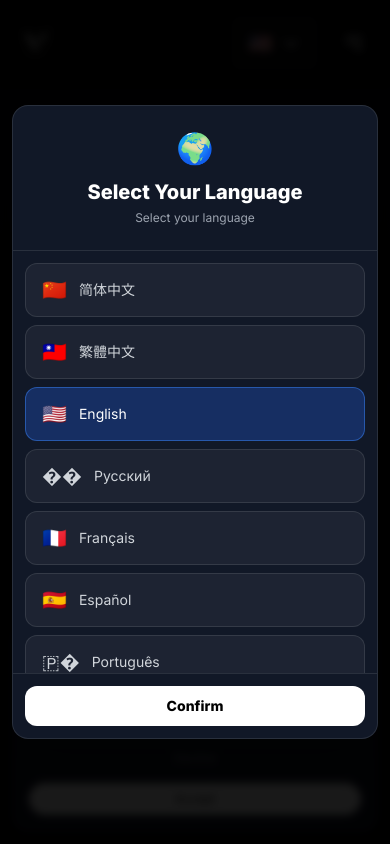
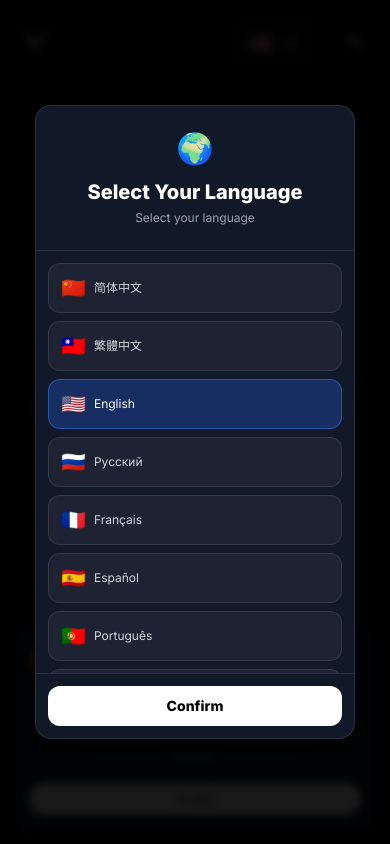
Before and after one commit to VerspotTechnology/verspot-digital-tech, a React (Vite) app: page / in a window 390 px wide. Shown: the top 844 px of the page. Built offline with nearby package versions, Linux system fonts and the light colour scheme.

Commit message:
Fix flag emojis by using Unicode escape sequences

```diff
--- a/components/LanguageSelector.tsx
+++ b/components/LanguageSelector.tsx
@@ -2,17 +2,17 @@ import React, { useState, useEffect } from 'react';
 import { useLanguage, Language } from '../contexts/LanguageContext';
 
 const languages = [
-  { code: 'zh-CN', name: '简体中文', flag: '🇨🇳' },
-  { code: 'zh-TW', name: '繁體中文', flag: '🇹🇼' },
-  { code: 'en-US', name: 'English', flag: '🇺🇸' },
-  { code: 'ru-RU', name: 'Русский', flag: '��' },
-  { code: 'fr-FR', name: 'Français', flag: '🇫🇷' },
-  { code: 'es-ES', name: 'Español', flag: '🇪🇸' },
-  { code: 'pt-PT', name: 'Português', flag: '🇵�' },
-  { code: 'ar-SA', name: 'العربية', flag: '��🇦' },
-  { code: 'ur-PK', name: 'اردو', flag: '🇵🇰' },
-  { code: 'ko-KR', name: '한국어', flag: '🇰🇷' },
-  { code: 'ja-JP', name: '日本語', flag: '🇯🇵' }
+  { code: 'zh-CN', name: '简体中文', flag: '\u{1F1E8}\u{1F1F3}' }, // 🇨🇳
+  { code: 'zh-TW', name: '繁體中文', flag: '\u{1F1F9}\u{1F1FC}' }, // 🇹🇼
+  { code: 'en-US', name: 'English', flag: '\u{1F1FA}\u{1F1F8}' }, // 🇺🇸
+  { code: 'ru-RU', name: 'Русский', flag: '\u{1F1F7}\u{1F1FA}' }, // 🇷🇺
+  { code: 'fr-FR', name: 'Français', flag: '\u{1F1EB}\u{1F1F7}' }, // 🇫🇷
+  { code: 'es-ES', name: 'Español', flag: '\u{1F1EA}\u{1F1F8}' }, // 🇪🇸
+  { code: 'pt-PT', name: 'Português', flag: '\u{1F1F5}\u{1F1F9}' }, // 🇵🇹
+  { code: 'ar-SA', name: 'العربية', flag: '\u{1F1F8}\u{1F1E6}' }, // 🇸🇦
+  { code: 'ur-PK', name: 'اردو', flag: '\u{1F1F5}\u{1F1F0}' }, // 🇵🇰
+  { code: 'ko-KR', name: '한국어', flag: '\u{1F1F0}\u{1F1F7}' }, // 🇰🇷
+  { code: 'ja-JP', name: '日本語', flag: '\u{1F1EF}\u{1F1F5}' } // 🇯🇵
 ] as const;
 
 const getLocalizedText = (lang: Language) => {
@@ -69,7 +69,7 @@ const LanguageSelector: React.FC = () => {
 
   return (
     <div className="fixed inset-0 z-[100] flex items-center justify-center bg-black/90 backdrop-blur-sm p-3 sm:p-4 overflow-x-hidden w-full">
-      <div className="relative w-full sm:max-w-sm md:max-w-md bg-gray-900 rounded-2xl border border-white/10 shadow-2xl overflow-hidden max-w-[95vw] sm:max-w-[80vw] md:max-w-[60vw] lg:max-w-[40vw]">
+      <div className="relative w-full max-w-xs sm:max-w-sm md:max-w-md bg-gray-900 rounded-2xl border border-white/10 shadow-2xl overflow-hidden max-w-[90vw] sm:max-w-[80vw] md:max-w-[60vw] lg:max-w-[40vw]">
         <div className={`p-6 sm:p-8 text-center border-b border-white/10 transition-all duration-500 ${isVisible ? 'opacity-100 translate-y-0' : 'opacity-0 -translate-y-4'}`}>
           <div className="text-3xl sm:text-4xl mb-3 sm:mb-4">🌍</div>
           <h2 className="text-xl sm:text-2xl font-bold text-white mb-1 sm:mb-2">{localizedText.title}</h2>
@@ -82,14 +82,14 @@ const LanguageSelector: React.FC = () => {
               <button
                 key={lang.code}
                 onClick={() => handleSelectLanguage(lang.code as Language)}
-                className={`flex items-center gap-3 px-4 sm:px-4 py-3 sm:py-3 rounded-xl transition-all ${
+                className={`flex items-center gap-2 sm:gap-3 px-3 sm:px-4 py-2.5 sm:py-3 rounded-xl transition-all ${
                   language === lang.code
                     ? 'bg-blue-600/30 border border-blue-500/50 text-white'
                     : 'bg-white/5 border border-white/10 text-gray-300 hover:bg-white/10 hover:border-white/20'
                 }`}
               >
                 <span className="text-xl sm:text-2xl flex-shrink-0">{lang.flag}</span>
-                <span className="text-sm sm:text-sm font-medium flex-1 text-left truncate">{lang.name}</span>
+                <span className="text-xs sm:text-sm font-medium flex-1 text-left truncate">{lang.name}</span>
                 {language === lang.code && (
                   <svg className="w-3 h-3 sm:w-4 sm:h-4 flex-shrink-0 text-blue-400 animate-pulse" fill="currentColor" viewBox="0 0 24 24">
                     <path fillRule="evenodd" d="M16.707 5.293a1 1 0 01-1.414 0l-4.243a8 8 0 1111.314 0z" />
--- a/components/LanguageSwitcher.tsx
+++ b/components/LanguageSwitcher.tsx
@@ -2,17 +2,17 @@ import React, { useState } from 'react';
 import { useLanguage } from '../contexts/LanguageContext';
 
 const languages = [
-  { code: 'zh-CN', name: '简体中文', flag: '🇨🇳' },
-  { code: 'zh-TW', name: '繁體中文', flag: '🇹🇼' },
-  { code: 'en-US', name: 'English', flag: '🇺🇸' },
-  { code: 'ru-RU', name: 'Русский', flag: '🇷🇺' },
-  { code: 'fr-FR', name: 'Français', flag: '🇫🇷' },
-  { code: 'es-ES', name: 'Español', flag: '🇪🇸' },
-  { code: 'pt-PT', name: 'Português', flag: '🇵🇹' },
-  { code: 'ar-SA', name: 'العربية', flag: '🇸🇦' },
-  { code: 'ur-PK', name: 'اردو', flag: '🇵🇰' },
-  { code: 'ko-KR', name: '한국어', flag: '🇰🇷' },
-  { code: 'ja-JP', name: '日本語', flag: '🇯🇵' }
+  { code: 'zh-CN', name: '简体中文', flag: '\u{1F1E8}\u{1F1F3}' }, // 🇨🇳
+  { code: 'zh-TW', name: '繁體中文', flag: '\u{1F1F9}\u{1F1FC}' }, // 🇹🇼
+  { code: 'en-US', name: 'English', flag: '\u{1F1FA}\u{1F1F8}' }, // 🇺🇸
+  { code: 'ru-RU', name: 'Русский', flag: '\u{1F1F7}\u{1F1FA}' }, // 🇷🇺
+  { code: 'fr-FR', name: 'Français', flag: '\u{1F1EB}\u{1F1F7}' }, // 🇫🇷
+  { code: 'es-ES', name: 'Español', flag: '\u{1F1EA}\u{1F1F8}' }, // 🇪🇸
+  { code: 'pt-PT', name: 'Português', flag: '\u{1F1F5}\u{1F1F9}' }, // 🇵🇹
+  { code: 'ar-SA', name: 'العربية', flag: '\u{1F1F8}\u{1F1E6}' }, // 🇸🇦
+  { code: 'ur-PK', name: 'اردو', flag: '\u{1F1F5}\u{1F1F0}' }, // 🇵🇰
+  { code: 'ko-KR', name: '한국어', flag: '\u{1F1F0}\u{1F1F7}' }, // 🇰🇷
+  { code: 'ja-JP', name: '日本語', flag: '\u{1F1EF}\u{1F1F5}' } // 🇯🇵
 ] as const;
 
 const LanguageSwitcher: React.FC = () => {
```
